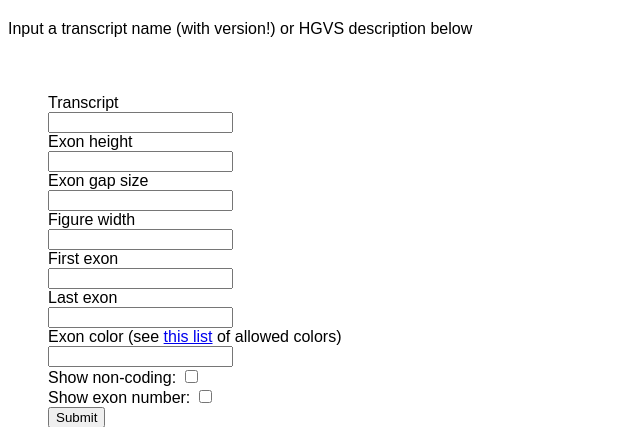
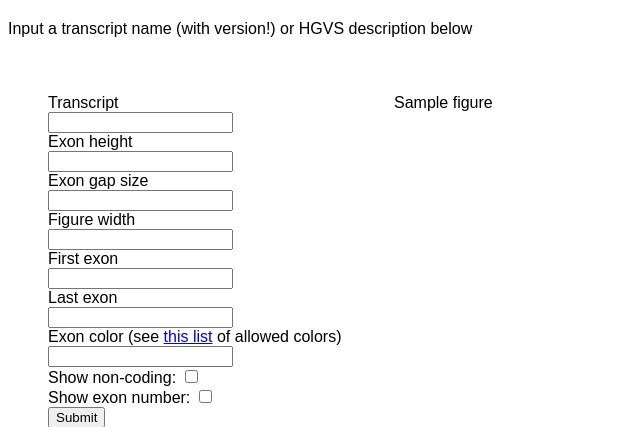
Before and after one commit to Redmar-van-den-Berg/exonviz-web, a Flask app: template src/exonviz_web/templates/index.html in a window 1280 px wide. Shown: the part 48-475 px from the top of the page, without its empty margins (0-640 px from the left). Run offline with Flask 3, Linux system fonts and the light colour scheme; the template is opened without the code that fills it: most values are stand-ins (such as "Sample title", 1, 10 or a date in 2020).

```diff
--- a/src/exonviz_web/app.py
+++ b/src/exonviz_web/app.py
@@ -65,12 +65,12 @@ def index_post() -> str:
 
     try:
         exons, reverse = cache_fetch(session["transcript"])
-        session["svg"] = str(
-            draw_exons(exons, reverse, config=_update_config(config, session))
+        figure = draw_exons(exons, reverse, config=_update_config(config, session)
         )
     except Exception as e:
         flash(str(e))
-    return render_template("index.html")
+        figure = ""
+    return render_template("index.html", figure=str(figure))
 
 
 @app.route("/draw/<transcript>", methods=["GET"])
--- a/src/exonviz_web/templates/index.html
+++ b/src/exonviz_web/templates/index.html
@@ -57,9 +57,7 @@
     </div>
 
     <div class="float-child">
-      {% if session["svg"] %}
-        {{ session["svg"] | safe }}
-      {% endif %}
+      {{ figure | safe }}
     </div>
   </div>
 {% endblock %}
```
Also changed, not shown: CHANGELOG.md (added).
